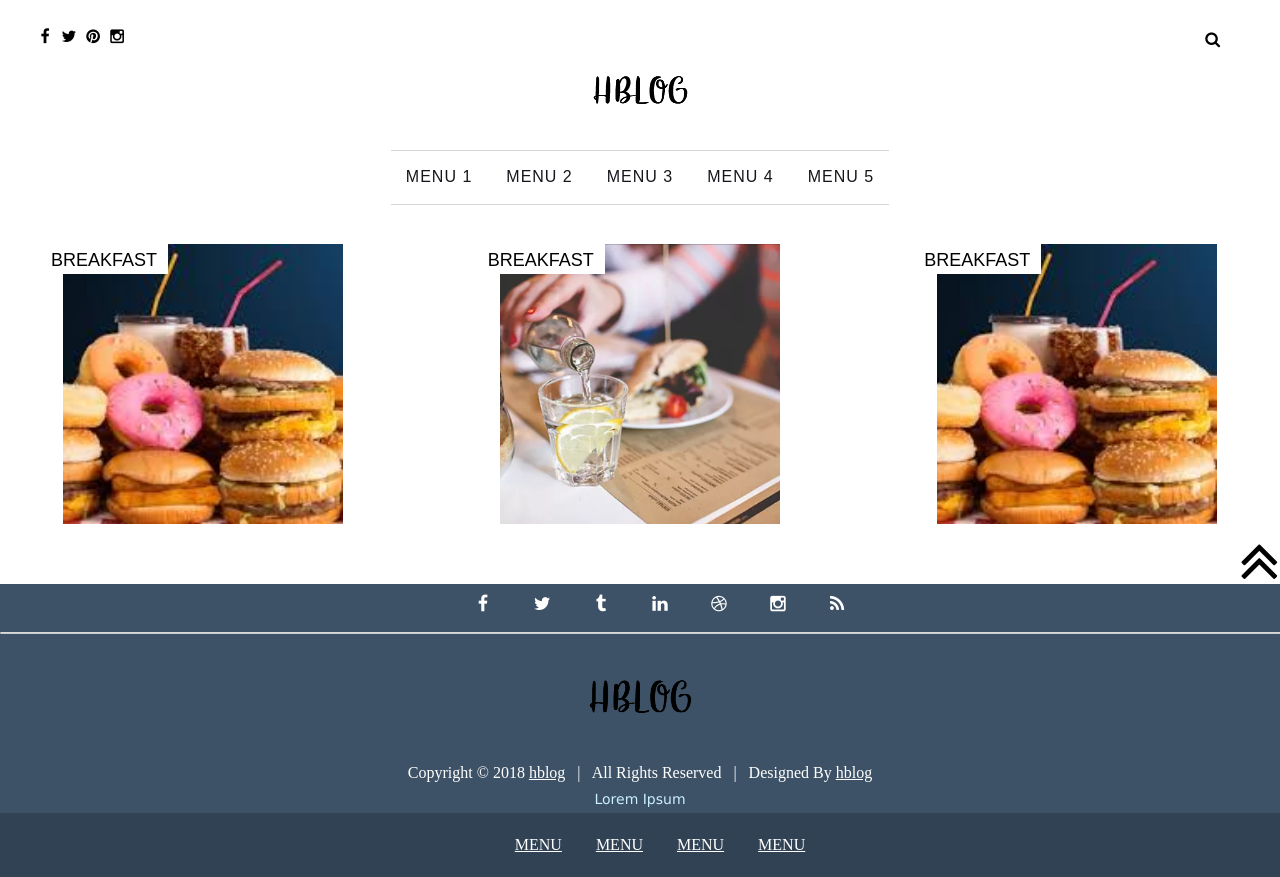
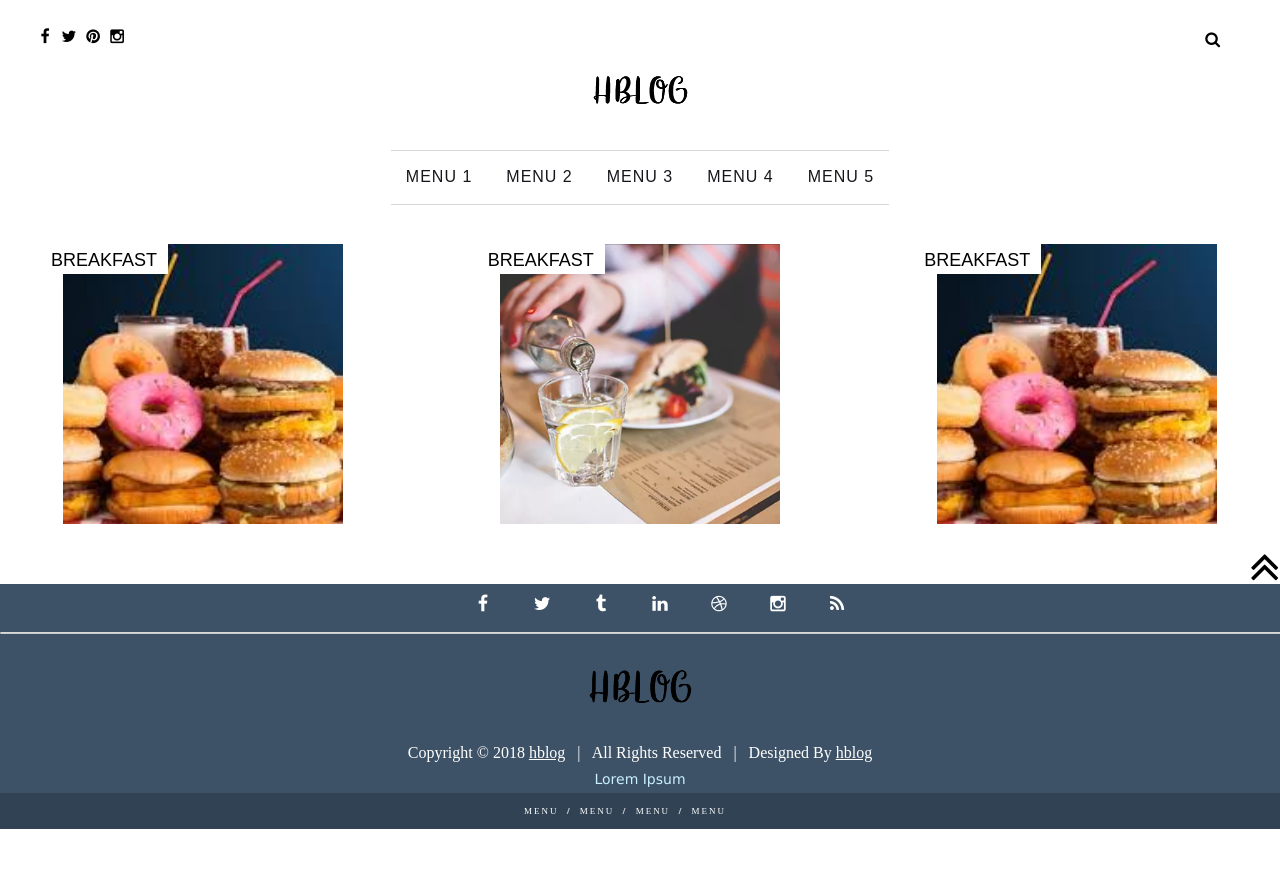
Before and after one commit to SherlockMe/hblog, a plain HTML site: page index.html in a window 1280 px wide. After the commit the page ends 829 px from the top, so only its background shows below. Drawn offline with nearby package versions, Linux system fonts and the light colour scheme.

Commit message:
Add files via upload

```diff
--- a/css/style.css
+++ b/css/style.css
@@ -25,7 +25,6 @@ p {
 }
 
 hr{
-
 	border-bottom-width: 0px;
     border-top-style: solid;
     border-right-style: solid;
@@ -36,7 +35,6 @@ hr{
     border-bottom-color: rgb(204, 204, 204);
     border-left-color: rgb(204, 204, 204);
     background-color: rgb(204, 204, 204);
-
 	display: block;
     unicode-bidi: isolate;
     -webkit-margin-before: 0.5em;
@@ -46,7 +44,6 @@ hr{
     overflow: hidden;
     border-style: inset;
     border-width: 1px;
-
 }
 
 ul{
@@ -420,11 +417,9 @@ nav a:hover:before{
 	padding-top:24px;
     padding-bottom:24px;
 	min-height:300px;
-
 }
 
 .widget-title{
-
 	clear: both;
 	display: block;
 	overflow: hidden;
@@ -433,7 +428,6 @@ nav a:hover:before{
 }
 
 .write-line{ /*hr çizgisi için tanımladı düzeltilecek*/
-
 	display: block;
     unicode-bidi: isolate;
     -webkit-margin-before: 0.5em;
@@ -443,8 +437,6 @@ nav a:hover:before{
     overflow: hidden;
     border-style: inset;
     border-width: 1px;
-
-
     border-bottom-width: 0px;
     border-top-style: solid;
     border-right-style: solid;
@@ -499,10 +491,7 @@ nav a:hover:before{
 .post-font{
 	font-family:sans-serif;
 }
-
 /*Content Css Finish */
-
-
 
 /* Footer */
 .footer{
@@ -536,14 +525,13 @@ nav a:hover:before{
     color: #5dd2ff;
 }
 
-
 /* Back to tap */
 .footer .container {
     position: relative;
 }
 .back-top {
     position: absolute!important;
-	top:-55px;
+	top:-41px;
     right: 0;
 }
 .back-top a{
@@ -551,7 +539,7 @@ nav a:hover:before{
 }
 
 .back-top i {
-    font-size: 4rem!important;
+    font-size: 3rem!important;
 }
 .back-top.white i {
     color: #FFF;
@@ -591,7 +579,6 @@ nav a:hover:before{
     animation         : RightToLeft 0.3s forwards;
 }
 
-
 /*Right To Left*/
 .hblog-animate.btt i:hover::before {
     -webkit-animation : BottomToTop 0.3s forwards;
@@ -604,7 +591,6 @@ nav a:hover:before{
     -moz-animation    : TopToBottom 0.3s forwards;
     animation         : TopToBottom 0.3s forwards;
 }
-
 
 /* Social  */
 .social-link {
@@ -634,17 +620,13 @@ nav a:hover:before{
 .social-link a:hover{
 	text-decoration: none;
 }
-
-
 .social-link li a i{
     color: #fff;
 }
-
 .social-link li a i:hover {
     color: #03a9f4 ;
     background: #fff;
 }
-
 .social-link.dark li a i{
     color: #202020;
 }
@@ -653,16 +635,15 @@ nav a:hover:before{
     background: #03a9f4;
 }
 
-
 /* footer css 2*/
-.footer-top .social-link li+li {
+.social-link li+li {
     margin-left: 15px;
 }
 
-.footer-top .social-link li a {
+.social-link li a {
     line-height: 14px;
 }
-.footer-top .social-link li a i{
+.social-link li a i{
     width: 40px;
     height: 40px;
     font-size: 18px;
@@ -671,18 +652,12 @@ nav a:hover:before{
     -webkit-transform: translateZ(0);
     transform: translateZ(0);
 }
-.footer-top .social-link li a i:hover {
+.social-link li a i:hover {
     color: #0379ae;
 }
 
-
-.footer-top hr {
-    border-top: 1px solid rgba(255, 255, 255, 0.25);
-}
-
-
-.footer-top .footer-logo {
-    margin: 45px 0 35px;
+.footer-logo {
+    margin: 35px 0 25px;
 }
 
 .footer-intro p {
@@ -690,26 +665,95 @@ nav a:hover:before{
 	text-align:center;
 }
 
+.top-footer hr {
+    border-top: 1px solid rgba(255, 255, 255, 0.25);
+}
 
-.footer-top .down-footer {
+/*
+.top-footer{
     padding: 18px 0;
+	    margin: 45px 0 35px;
 }
-.footer-top .down-footer ul {
-    margin: 0;
+
+.top-footer li+li {
+    margin-left: 15px;
 }
-.footer-top .down-footer ul li{
+
+.top-footer li a {
+    line-height: 14px;
+}
+
+.top-footer ul li{
     display: inline-block;
     margin-right: 30px;
 }
-.footer-top .down-footer ul li:last-child{
+.top-footer ul li:last-child{
     margin-right: 0;
 }
-.footer-top .down-footer ul li a{
+.top-footer ul li a{
     display: block;
     color: #fff;
     font-weight: 500;
     text-transform: uppercase;
 }
-.footer-top .down-footer ul li a:hover {
+.top-footer ul li a:hover {
     color: #81ddff;
 }
+.top-footer li a i{
+    font-size: 18px;
+    line-height: 40px;
+    color: #fff;
+    -webkit-transform: translateZ(0);
+    transform: translateZ(0);
+}
+.top-footer li a i:hover {
+    color: #0379ae;
+}
+*/
+.down-footer {
+	padding: 10px 0;
+	font-size: 9px;
+	letter-spacing: 2px;
+
+	}
+.down-footer ul{
+	margin: 0;
+	padding: 0;
+	display: inline-block !important;
+	text-align: left;
+	text-transform: uppercase;
+	 display: inline-block;
+    margin-right: 30px;
+}
+.down-footer ul li{
+	margin: 0;
+	padding: 0;
+	display: inline-block !important;
+	text-align: left;
+	text-transform: uppercase;
+    display: inline-block;
+
+}
+.down-footer ul li:before {
+	content: '//';
+	padding: 0 12px 0 4px;
+	letter-spacing: -2px;
+	color:white;
+}
+.down-footer ul li a {
+    /*  display: block;
+    font-weight: 500;
+	text-decoration:none;*/
+	text-decoration: none;
+	/*color: #58585a;*/
+	color: #fff;
+	transition: all .3s ease-in-out;
+
+}
+.down-footer ul li a:hover {
+    color: #81ddff;
+}
+
+.down-footer ul li:first-child:before {
+	display: none;
+}
--- a/index.html
+++ b/index.html
@@ -89,13 +89,19 @@
     </div>
 
 
+
+
+
+
+
+
    </div>
 <!-- Content Finish -->
 <!-- Footer Start -->
 
- <footer class="footer footer-top">
+ <footer class="footer">
 
-    <div class="footer-bg">
+    <div class="top-footer footer-bg">
         <a href="#top" class="back-top hblog-animate btt" data-section="#top">
 			<i class="fa fa-angle-double-up back-top-color"></i>
         </a>
```
